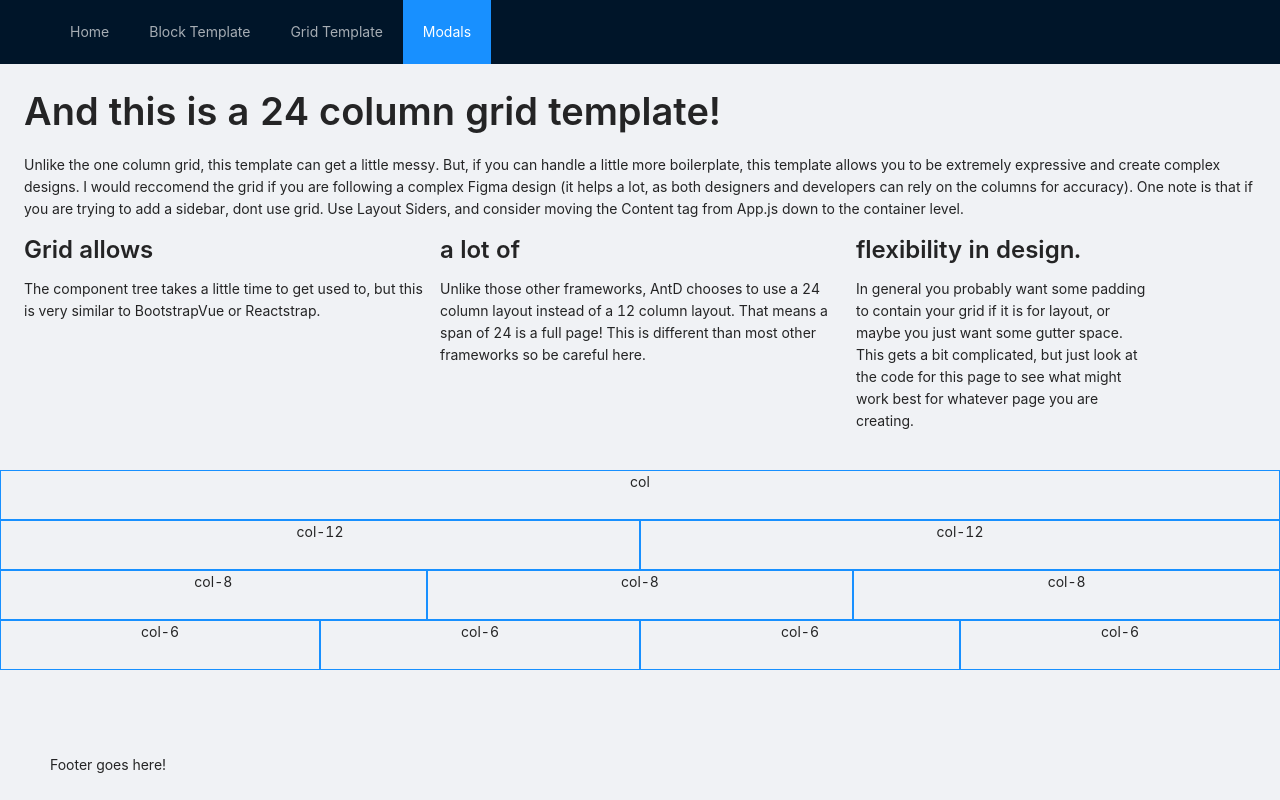
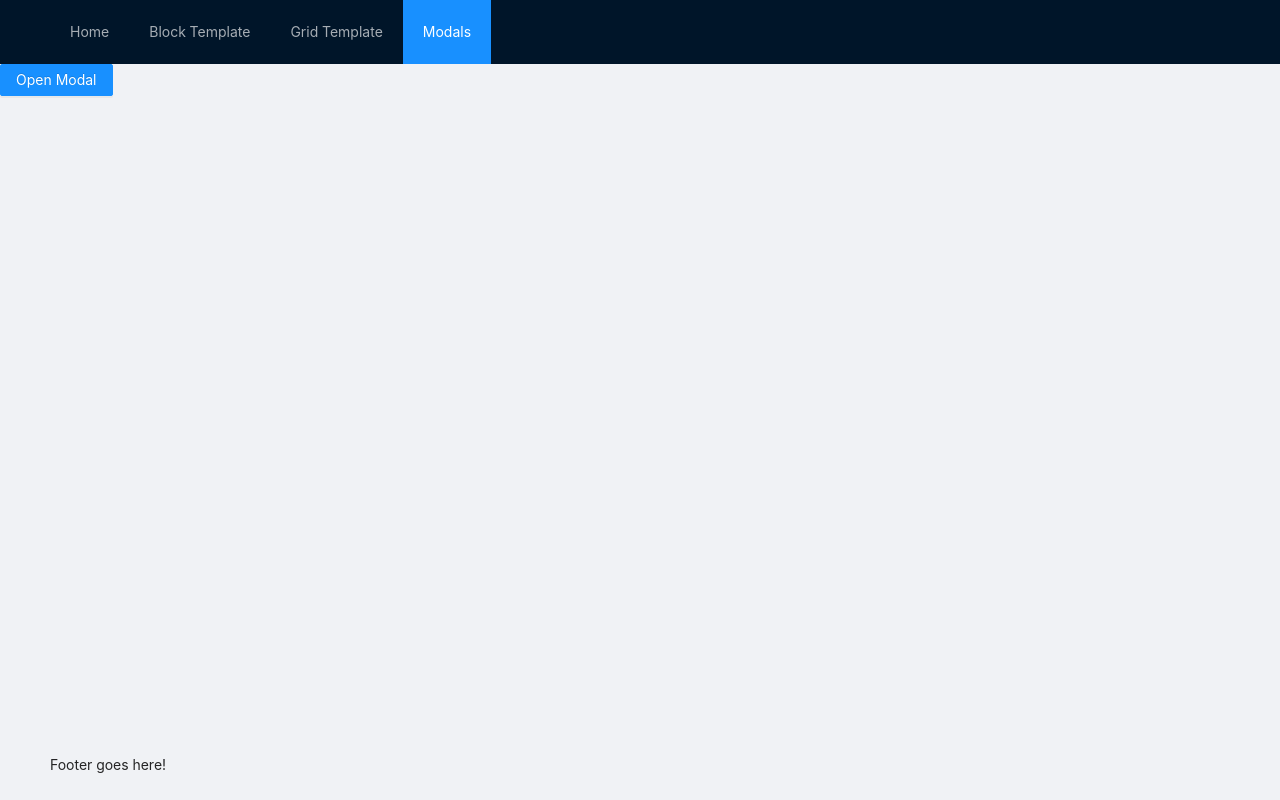
Before and after one commit to Code-4-Community/lucys-love-bus-frontend, a React (Create React App) app: page /modals in a window 1280 px wide. Built offline with nearby package versions, Linux system fonts and the light colour scheme.

Commit message:
start of login modal

```diff
--- /dev/null
+++ b/src/components/modals/login-modal/LoginModal.tsx
@@ -0,0 +1,27 @@
+import React, {CSSProperties, useState} from 'react';
+import ReactDOM from 'react-dom';
+import { useHistory, useLocation } from 'react-router-dom';
+import { Layout, Menu, Modal } from 'antd';
+import './login-modal.less';
+
+interface LoginModalProps {
+  isShowing: boolean;
+  hide: () => void;
+}
+
+const LoginModal: (props: LoginModalProps) => React.ReactPortal | null = (props: LoginModalProps) =>
+  props.isShowing ? ReactDOM.createPortal(
+        <React.Fragment>
+          <Modal
+              visible={props.isShowing}
+              onOk={props.hide}>
+              <p>
+                  <div className="content">
+                      <strong>This is a test</strong>
+                  </div>
+              </p>
+          </Modal>
+        </React.Fragment>,
+        document.body,) : null;
+
+export default LoginModal;
--- /dev/null
+++ b/src/components/modals/login-modal/login-modal.less
@@ -0,0 +1,4 @@
+.content {
+  text-align: right;
+  margin: auto;
+}
--- a/src/containers/modals/Modals.tsx
+++ b/src/containers/modals/Modals.tsx
@@ -1,109 +1,31 @@
-import React from 'react';
-import { Helmet } from 'react-helmet';
+import React, { useState } from 'react';
 import './modals.less';
-import { Row, Col, Typography } from 'antd';
+import { Row, Col, Typography, Button, Modal } from 'antd';
+import LoginModal from '../../components/modals/login-modal/LoginModal';
 const { Title, Paragraph } = Typography;
-/*
-Template for future page components.
 
-AntD Components:
-https://ant.design/components/overview/
-*/
+const useModal = () => {
+  const [isShowing, setIsShowing] = useState(false);
+
+  function toggle() {
+    setIsShowing(!isShowing);
+  }
+
+  return {
+    isShowing,
+    toggle,
+  };
+};
 
 const Modals: React.FC = () => {
+  const { isShowing, toggle } = useModal();
+
   return (
     <>
-      <Helmet>
-        <title>Title goes here</title>
-        <meta name="description" content="Description goes here." />
-      </Helmet>
-
-      <div className="grid-content-container">
-        <Row>
-          <Col>
-            <Title>And this is a 24 column grid template!</Title>
-
-            <Paragraph>
-              Unlike the one column grid, this template can get a little messy.
-              But, if you can handle a little more boilerplate, this template
-              allows you to be extremely expressive and create complex designs.
-              I would reccomend the grid if you are following a complex Figma
-              design (it helps a lot, as both designers and developers can rely
-              on the columns for accuracy). One note is that if you are trying
-              to add a sidebar, dont use grid. Use Layout Siders, and consider
-              moving the Content tag from App.js down to the container level.
-            </Paragraph>
-          </Col>
-        </Row>
-        <Row gutter={16}>
-          <Col span={8}>
-            <Title level={3}>Grid allows </Title>
-            <Paragraph>
-              The component tree takes a little time to get used to, but this is
-              very similar to BootstrapVue or Reactstrap.
-            </Paragraph>
-          </Col>
-          <Col span={8}>
-            <Title level={3}>a lot of </Title>
-            <Paragraph>
-              Unlike those other frameworks, AntD chooses to use a 24 column
-              layout instead of a 12 column layout. That means a span of 24 is a
-              full page! This is different than most other frameworks so be
-              careful here.
-            </Paragraph>
-          </Col>
-          <Col span={6}>
-            <Title level={3}>flexibility in design.</Title>
-            <Paragraph>
-              In general you probably want some padding to contain your grid if
-              it is for layout, or maybe you just want some gutter space. This
-              gets a bit complicated, but just look at the code for this page to
-              see what might work best for whatever page you are creating.
-            </Paragraph>
-          </Col>
-        </Row>
-      </div>
-
-      <div id="example 24 col grid">
-        <Row>
-          <Col className="example-col" span={24}>
-            col
-          </Col>
-        </Row>
-        <Row className="example-row">
-          <Col className="example-col" span={12}>
-            col-12
-          </Col>
-          <Col className="example-col" span={12}>
-            col-12
-          </Col>
-        </Row>
-        <Row className="example-row">
-          <Col className="example-col" span={8}>
-            col-8
-          </Col>
-          <Col className="example-col" span={8}>
-            col-8
-          </Col>
-          <Col className="example-col" span={8}>
-            col-8
-          </Col>
-        </Row>
-        <Row className="example-row">
-          <Col className="example-col" span={6}>
-            col-6
-          </Col>
-          <Col className="example-col" span={6}>
-            col-6
-          </Col>
-          <Col className="example-col" span={6}>
-            col-6
-          </Col>
-          <Col className="example-col" span={6}>
-            col-6
-          </Col>
-        </Row>
-      </div>
+      <Button onClick={toggle} type="primary">
+        Open Modal
+      </Button>
+      <LoginModal isShowing={isShowing} hide={toggle} />
     </>
   );
 };
```
